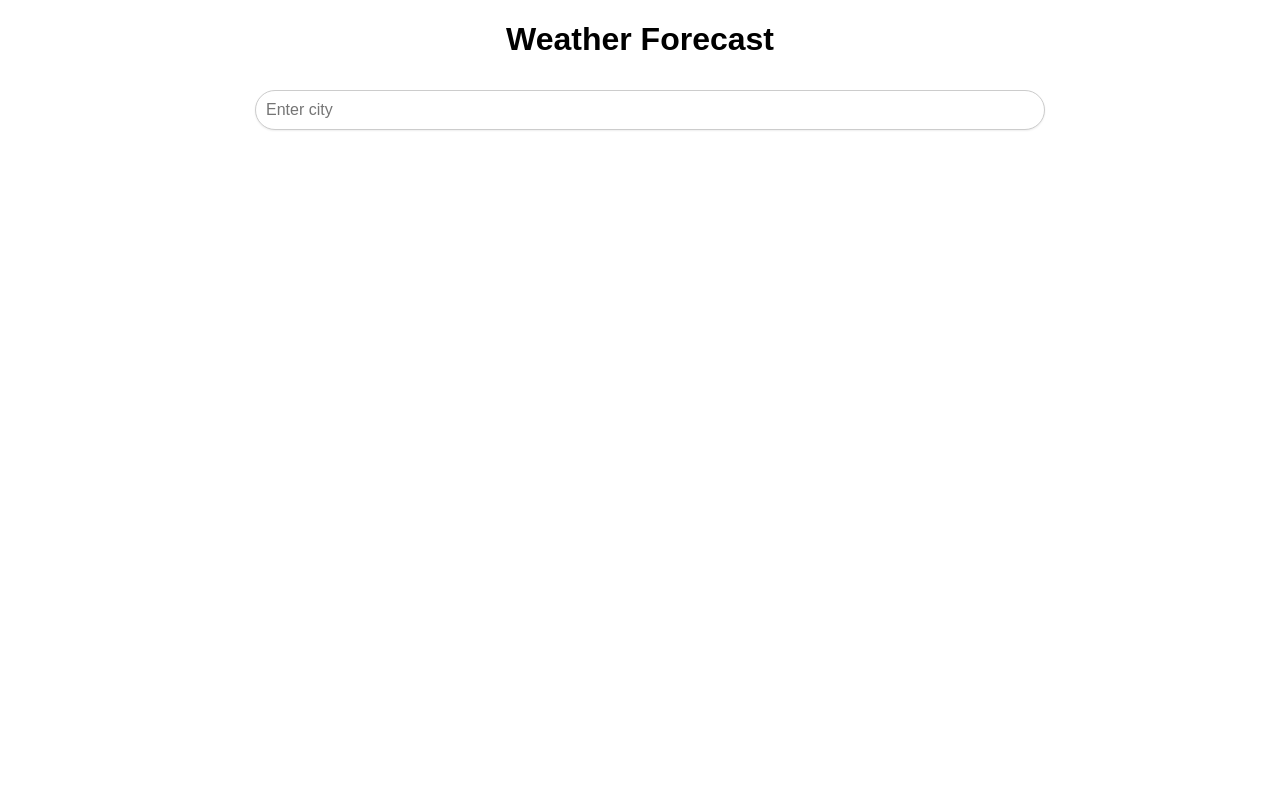
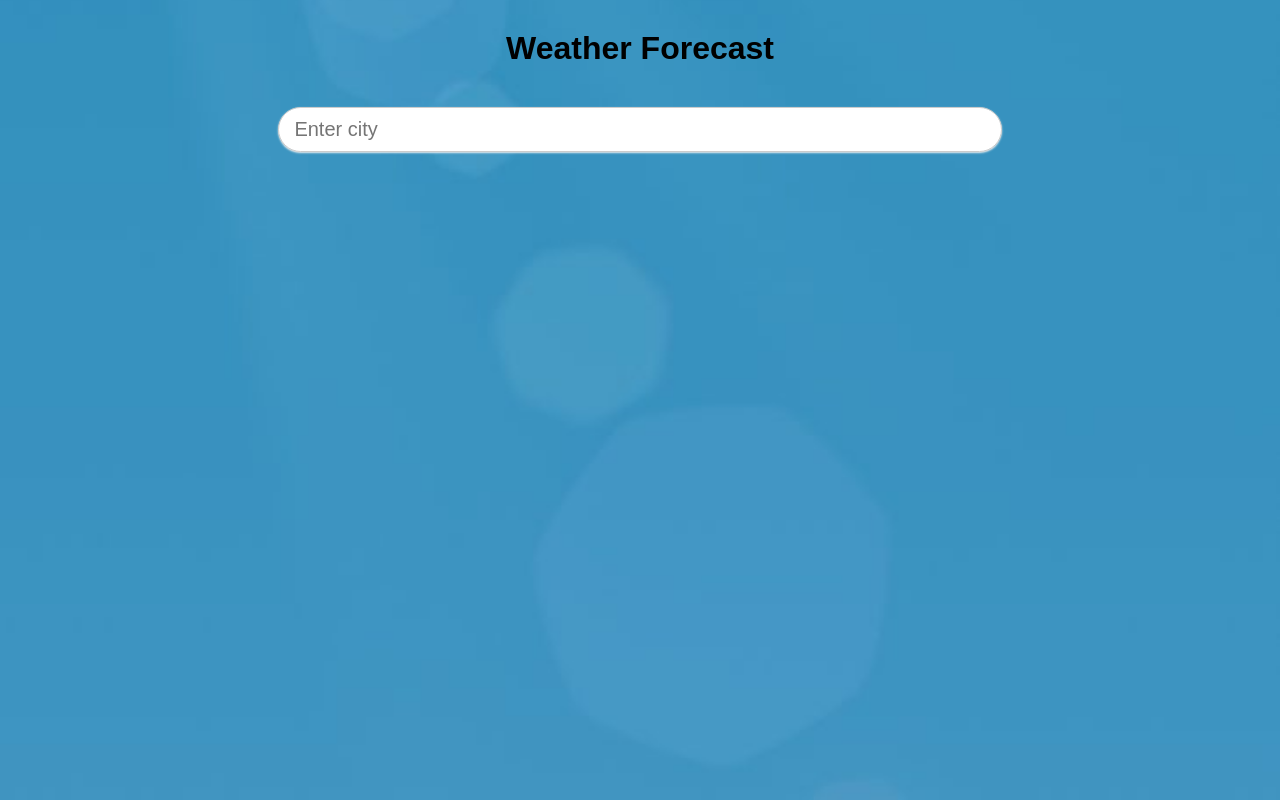
Before and after one commit to KamalByanjankar/weather-app, a React (Create React App) app: page / in a window 1280 px wide. Built offline with nearby package versions, Linux system fonts and the light colour scheme.

Commit message:
image and css added

```diff
--- a/src/App.css
+++ b/src/App.css
@@ -1,3 +1,9 @@
 .App {
+  margin: 0;
+  padding: 0;
   text-align: center;
+  background-image: url("./assets/Image/weather-background.jpg");
+  background-size: cover;
+  background-position: bottom;
+  height: 100vh;
 }
--- a/src/components/Form/Form.module.css
+++ b/src/components/Form/Form.module.css
@@ -1,12 +1,13 @@
 .Searchbar {
-  width: 100%;
+  width: 90%;
   padding: 10px;
+  margin: 0 auto;
 }
 
 .Searchbar input {
-  padding: 10px;
+  padding: 10px 15px;
   width: 60%;
-  font-size: 16px;
+  font-size: 20px;
   outline: none;
   box-shadow: 0 1px 2px #eee;
   border: 1px solid #ccc;
--- /dev/null
+++ b/src/components/Layout/Layout.css
@@ -0,0 +1,4 @@
+h1 {
+  margin: 0;
+  padding: 30px 0;
+}
--- a/src/components/Layout/Layout.js
+++ b/src/components/Layout/Layout.js
@@ -1,5 +1,7 @@
 import React from 'react';
 import Weather from '../Weather/Weather';
+
+import './Layout.css';
 
 const layout = (props) => {
     return(
--- a/src/components/Weather/Weather.js
+++ b/src/components/Weather/Weather.js
@@ -55,7 +55,6 @@ class Weather extends Component {
         this.setState({
             weather: data
         })
-
         // console.log(this.state.weather)
     }
 
```
Also changed, not shown: src/assets/Image/weather-background.jpg (added), 1 other file (tests, documents, lock files or other folders).
